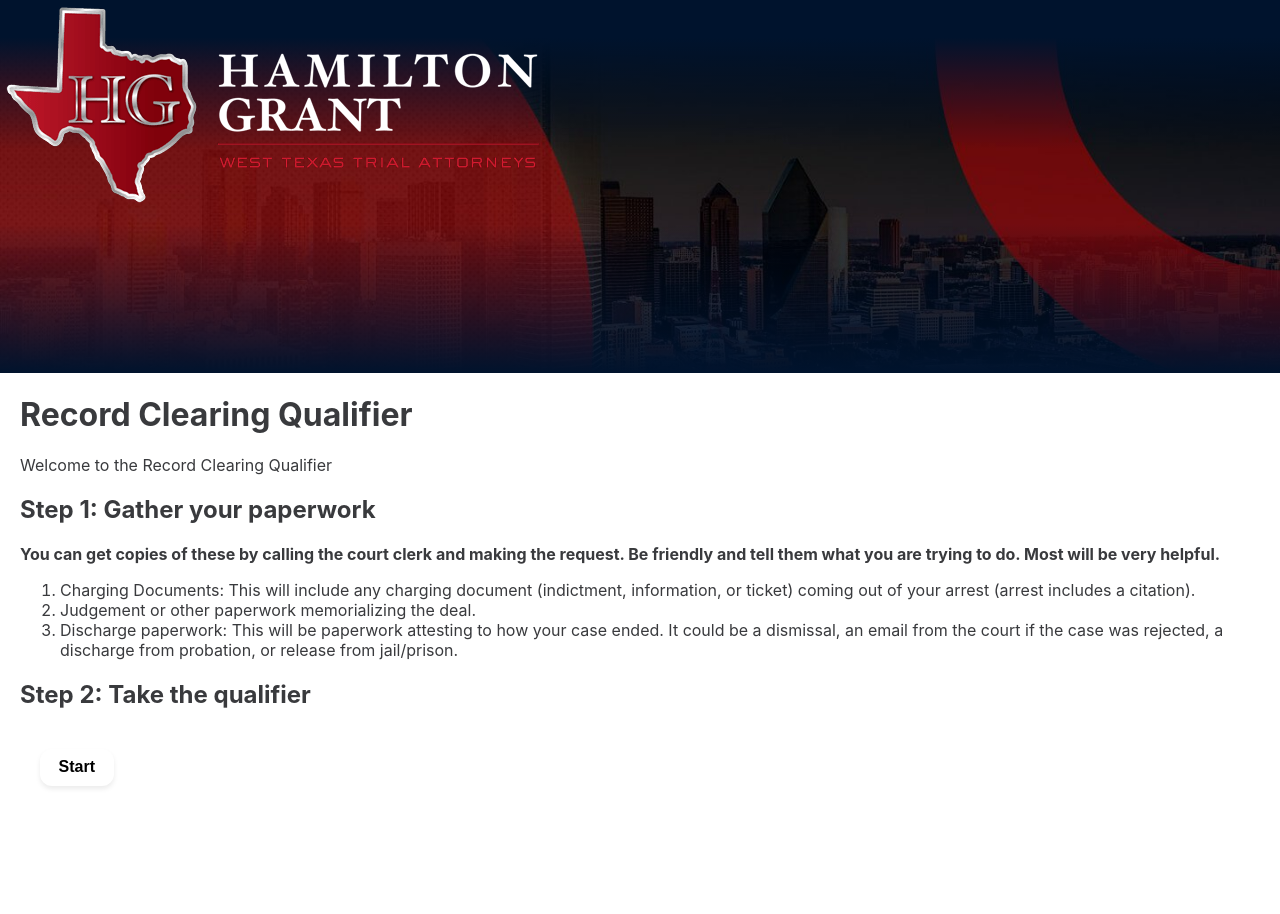
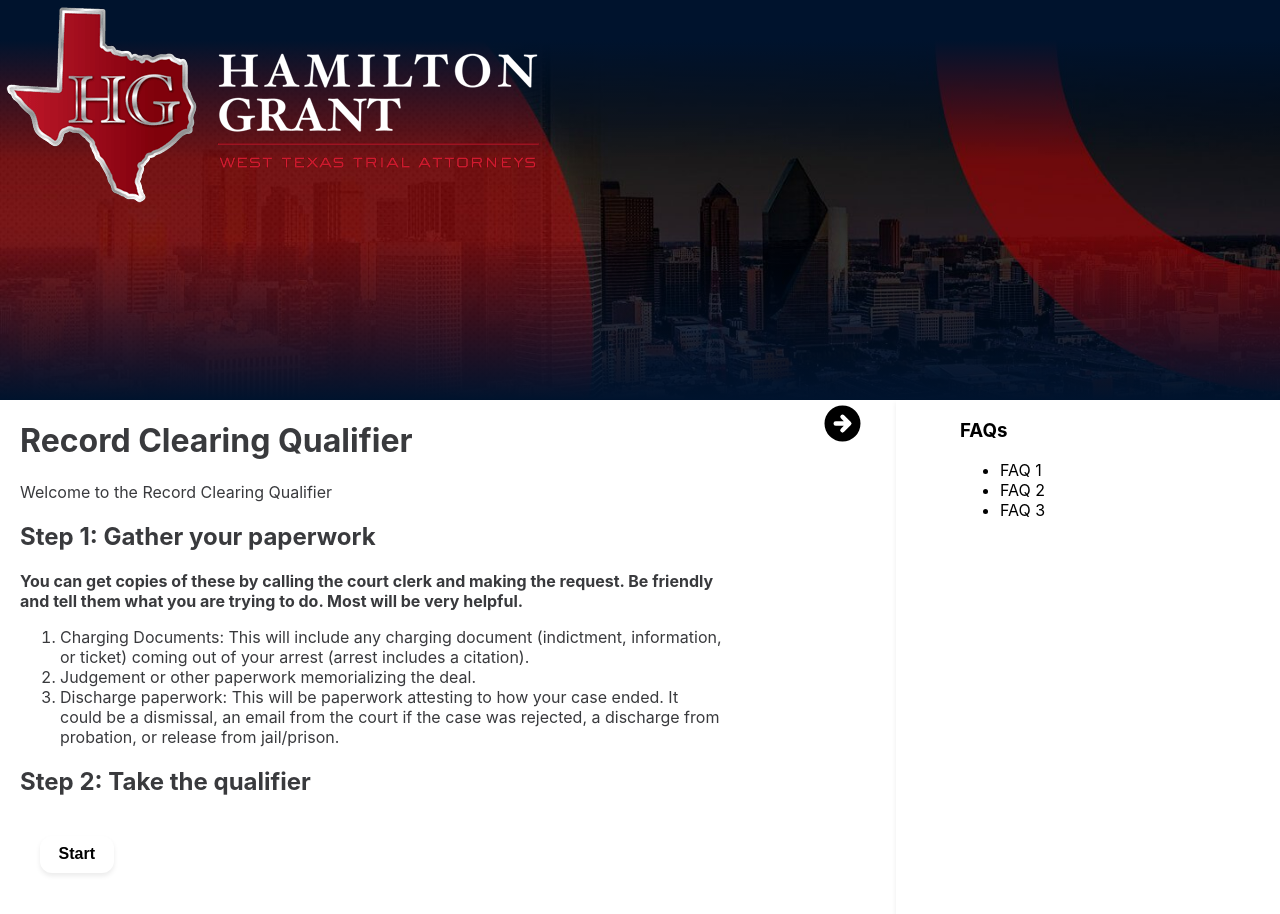
Before and after one commit to william-e43/hg-pipeline, a React (Create React App) app: page / in a window 1280 px wide. Shown: the top 914 px of the page. Built offline with nearby package versions, Linux system fonts and the light colour scheme.

Commit message:
FAQ modal and styling

```diff
--- a/package.json
+++ b/package.json
@@ -3,6 +3,7 @@
   "version": "0.1.0",
   "private": true,
   "dependencies": {
+    "@react-spring/web": "^9.1.2",
     "@testing-library/jest-dom": "^5.11.4",
     "@testing-library/react": "^11.1.0",
     "@testing-library/user-event": "^12.1.10",
@@ -13,6 +14,7 @@
     "react-router-dom": "^5.2.0",
     "react-scripts": "4.0.3",
     "styled-components": "^5.2.3",
+    "uninstall": "^0.0.0",
     "web-vitals": "^1.0.1"
   },
   "scripts": {
--- a/src/components/App.jsx
+++ b/src/components/App.jsx
@@ -3,12 +3,14 @@ import {Q1, Q2, Q3, Q4, Q5, Q6, Q7} from "./Questions.jsx";
 import {QualExpnc, DNQualExpnc, DNQualND, Q5Qual1, Q5Qual2, Q5Qual3, Q6Qual1, Q6Qual2, Q6Qual3, Q7Qual1, Q7Qual2} from "./EndCases.jsx";
 import {Q2Branch, Q4Branch, Q5Branch, Q6Branch, Q7Branch} from "./PipelineBranches.jsx";
 import Home from "./Home.jsx";
+import ListModal from './ListModal.jsx';
 import { Switch, Route} from "react-router-dom";
 import styled from 'styled-components';
 
 const Main = styled.div`
   color: #393A3D;
   margin-left: 20px;
+  grid-area: 3 / 1 / span 3 / span 8;
 `
 const Header = styled.div`
   background-image: linear-gradient(180deg, rgba(255,255,255,0) 60%, #00132d 100%),
@@ -17,13 +19,16 @@ const Header = styled.div`
   background-repeat: no-repeat;
   background-size: cover;
   overflow: hidden;
-  height: 500px;
-  max-height: 100%;
+  height: 400px;
+  max-height: 400px;
   width: auto;
+  grid-area: 1 / 1 / span 2 / span 10;
 `
 const Wrapper = styled.div`
   display: grid;
-  grid-template-rows: 40% 60%;
+  grid-template-rows: repeat(6, 1fr);
+  grid-template-columns: repeat(10, 0.5fr);
+
 `
 const Logo = styled.div`
   background-image: url('../media/logo.png');
@@ -76,6 +81,7 @@ class App extends React.Component {
             <Route exact path="/q7-qual2" component={Q7Qual2}></Route>
           </Switch>
         </Main>
+        <ListModal />
       </Wrapper>
     );
   }
--- /dev/null
+++ b/src/components/ListModal.jsx
@@ -0,0 +1,27 @@
+import React, {useState} from 'react';
+import {ModalWrapper, ModalButton, Modal, openModalIcon, closeModalIcon} from '../style.js';
+
+const ListModal = (props) => {
+  const [show, setShow] = useState(true);
+  const icon = show ? closeModalIcon : openModalIcon
+  return (
+    <ModalWrapper>
+      <ModalButton
+        show={show} onClick={() => setShow(!show)}>
+        {icon}
+      </ModalButton>
+      <Modal show={show}>
+        <div style={{marginLeft: '5vw'}}>
+          <h3>FAQs</h3>
+          <ul>
+            <li>FAQ 1</li>
+            <li>FAQ 2</li>
+            <li>FAQ 3</li>
+          </ul>
+        </div>
+      </Modal>
+    </ModalWrapper>
+  )
+}
+
+export default ListModal;
--- a/src/style.js
+++ b/src/style.js
@@ -13,6 +13,7 @@ export const SubmitButton = styled.button`
   transition: box-shadow 0.3s ease-in-out;
   margin: 20px;
   outline: none;
+  cursor: pointer;
 `
 export const StyledLink = styled(Link)`
 text-decoration: inherit;
@@ -28,8 +29,9 @@ export const Button = styled.button`
   box-shadow: 0 3px 5px 0 rgba(0,0,0,0.08);
   transition: box-shadow 0.3s ease-in-out;
   margin: 20px;
+  cursor: pointer;
   outline: none;
-  background: ${props => props.state ? "#bcd1f6" : "white"};
+  background: ${props => props.state ? "#bcd1f68f" : "white"};
 `
 export const ButtonWrapper = styled.div`
   display: inline;
@@ -40,3 +42,43 @@ export const ButtonWrapper = styled.div`
     box-shadow: 0 8px 20px 4px rgba(0, 0, 0, 0.25);
   }
 `
+export const ModalButton = styled.button`
+  height: auto;
+  width: auto;
+  cursor: pointer;
+  outline: none;
+  background: none;
+  border: none;
+  transition: 1s;
+`
+export const ModalWrapper = styled.div`
+  height: auto;
+  width: auto;
+  display: flex;
+  justify-content: center;
+  align-items: start;
+  grid-area:  3 / 10 / span 10 / span 1;
+  &:click ${ModalButton} {
+    transform: rotate(180deg);
+  }
+`
+export const Modal = styled.div`
+  width: 30vw;
+  height: 100%;
+  box-shadow: 0 3px 5px 0 rgba(0,0,0,0.08);
+  border: 2px;
+  animation-name: animatetop;
+  animation-duration: 1.4s;
+  margin-left: 25px;
+  transition: 1s;
+  display: ${props => props.show ? 'inline' : 'none'};
+  justify-content: start;
+  align-items: start;
+`
+export const closeModalIcon = <svg style= {{height: '45px', width: '45px'}} xmlns="http://www.w3.org/2000/svg" className="h-5 w-5" viewBox="0 0 20 20" fill="currentColor">
+<path fillRule="evenodd" d="M10 18a8 8 0 100-16 8 8 0 000 16zm3.707-8.707l-3-3a1 1 0 00-1.414 1.414L10.586 9H7a1 1 0 100 2h3.586l-1.293 1.293a1 1 0 101.414 1.414l3-3a1 1 0 000-1.414z" clipRule="evenodd" />
+</svg>
+
+export const openModalIcon = <svg style= {{height: '45px', width: '45px'}} xmlns="http://www.w3.org/2000/svg" className="h-5 w-5" viewBox="0 0 20 20" fill="currentColor">
+<path fillRule="evenodd" d="M10 18a8 8 0 100-16 8 8 0 000 16zm.707-10.293a1 1 0 00-1.414-1.414l-3 3a1 1 0 000 1.414l3 3a1 1 0 001.414-1.414L9.414 11H13a1 1 0 100-2H9.414l1.293-1.293z" clipRule="evenodd" />
+</svg>
```
Also changed, not shown: src/index.css (line endings or trailing spaces), 2 other files (tests, documents, lock files or other folders).
